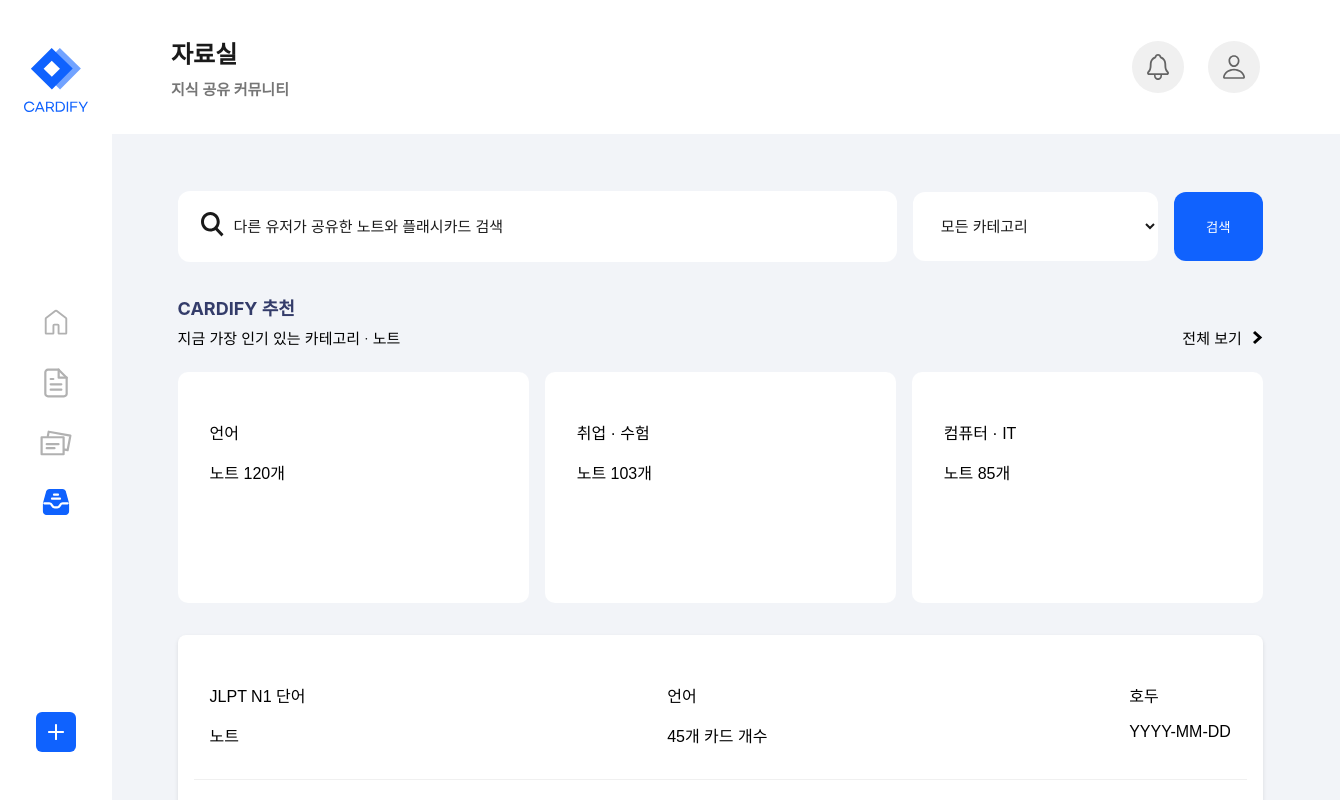
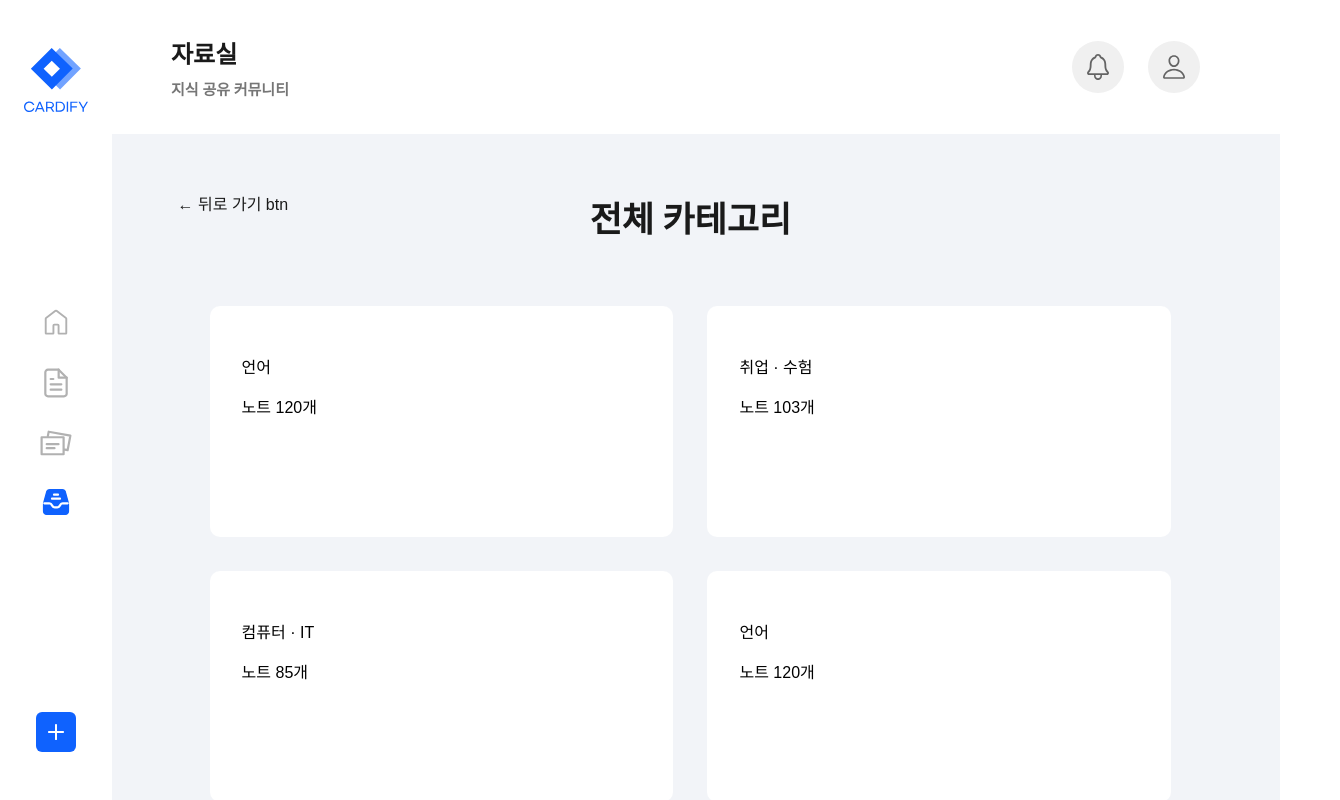
Before and after one commit to UMC-CARDIFY/Client-V1, a React (Vite) app: page /library in a window 1280 px wide. Both pictures are taken after a click on the element "전체 보기". Shown: the top 800 px of the page, 1340 px wide, since content can reach past the window. Built offline with nearby package versions, Linux system fonts and the light colour scheme.

Commit message:
feat: 전체 카테고리 화면 구현

```diff
--- /dev/null
+++ b/src/pages/Library/components/AllCategory.jsx
@@ -0,0 +1,98 @@
+import styled from 'styled-components';
+
+const CategoryItemsContainer = styled.div`
+  display: flex;
+  justify-content: center; /* 가운데 정렬 */
+  padding: 2rem;
+`;
+
+const CategoryItems = styled.div`
+  display: flex;
+  flex-wrap: wrap;
+  gap: 2.13rem;
+`;
+
+const CategoryItemContainer = styled.div`
+min-width: 17.94313rem;
+height: 10.4375rem;
+flex-shrink: 0;
+  flex: 1;
+  padding: 2rem;
+  border-radius: 0.625rem;
+background: var(--White, #FFF);
+cursor: pointer;
+`;
+
+const dummyData = [
+  {
+    title: '언어',
+    noteCount: '120',
+  },
+  {
+    title: '취업 · 수험',
+    noteCount: '103',
+  },
+  {
+    title: '컴퓨터 · IT',
+    noteCount: '85',
+  },
+  {
+    title: '언어',
+    noteCount: '120',
+  },
+  {
+    title: '취업 · 수험',
+    noteCount: '103',
+  },
+  {
+    title: '컴퓨터 · IT',
+    noteCount: '85',
+  },
+  {
+    title: '언어',
+    noteCount: '120',
+  },
+  {
+    title: '취업 · 수험',
+    noteCount: '103',
+  },
+  {
+    title: '컴퓨터 · IT',
+    noteCount: '85',
+  },
+  {
+    title: '언어',
+    noteCount: '120',
+  },
+  {
+    title: '취업 · 수험',
+    noteCount: '103',
+  },
+  {
+    title: '컴퓨터 · IT',
+    noteCount: '85',
+  },
+];
+
+const CategoryItem = ({ title, noteCount }) => {
+  return (
+    <CategoryItemContainer>
+      <p>{title}</p>
+      <p>노트 {noteCount}개</p>
+    </CategoryItemContainer>
+  );
+};
+
+const AllCategory = () => {
+  return (
+    <CategoryItemsContainer>
+      <CategoryItems>
+        {dummyData.map((category, index) => (
+          <CategoryItem key={index} title={category.title} noteCount={category.noteCount} />
+        ))}
+      </CategoryItems>
+    </CategoryItemsContainer>
+  );
+};
+
+export default AllCategory;
--- a/src/pages/Library/components/NoteList.jsx
+++ b/src/pages/Library/components/NoteList.jsx
@@ -1,5 +1,6 @@
-import React from 'react';
 import styled from 'styled-components';
+import note from '../../../assets/note.svg';
+import userIcon from '../../../assets/userIcon.svg';
 
 const NoteItemContainer = styled.div`
   display: flex;
@@ -15,17 +16,28 @@ const NoteItemContainer = styled.div`
 const NoteItem = ({ title, category, cardCount, author, date }) => {
   return (
     <NoteItemContainer>
+        <div>
+        <img src={note} alt="note" />
+        </div>
       <div>
         <p>{title}</p>
         <p>노트</p>
       </div>
       <div>
-        <p>{category}</p>
-        <p>{cardCount ? `${cardCount}개 카드 개수` : '- 카드 개수'}</p>
+      <p>{category}</p>
+      <p>카테고리</p>
+        </div>
+      <div>
+        <p>{cardCount ? `${cardCount}개` : '-'}</p>
+        <p>카드 개수</p>
       </div>
       <div>
+        <img src={userIcon} alt="userIcon" />
         <p>{author}</p>
+      </div>
+      <div>
         <p>{date}</p>
+        <p>업로드일</p>
       </div>
     </NoteItemContainer>
   );
--- a/src/pages/Library/components/RecommendationSection.jsx
+++ b/src/pages/Library/components/RecommendationSection.jsx
@@ -1,4 +1,3 @@
-import React from 'react';
 import styled from 'styled-components';
 import viewAllIcon from '../../../assets/viewAllIcon.svg';
 
@@ -47,7 +46,7 @@ gap: 0.63rem;
 
 const RecommendItems = styled.div`
 display: flex;
-gap: 1rem;
+gap: 2.13rem;
 `;
 
 const RecommendItemContainer = styled.div`
@@ -86,13 +85,15 @@ const dummyData = [
     );
   };
 
-const RecommendationSection = () => {
+  const RecommendationSection = ({ onViewAllClick }) => {
     return (
       <RecommendationContainer>
         <RecommendationTitleDiv>
           <RecommendationTitle>CARDIFY 추천</RecommendationTitle>
-        <RecommendationSubTitle>지금 가장 인기 있는 카테고리 · 노트</RecommendationSubTitle>
-        <ViewAllButton>
+          <RecommendationSubTitle>
+            지금 가장 인기 있는 카테고리 · 노트
+          </RecommendationSubTitle>
+          <ViewAllButton onClick={onViewAllClick}>
             전체 보기
             <img src={viewAllIcon} alt="viewAllIcon" />
           </ViewAllButton>
@@ -100,14 +101,9 @@ const RecommendationSection = () => {
 
         <RecommendItems>
           {dummyData.map((category, index) => (
-        <RecommendItem
-          key={index}
-          title={category.title}
-          noteCount={category.noteCount}
-        />
+            <RecommendItem key={index} title={category.title} noteCount={category.noteCount} />
           ))}
         </RecommendItems>
-
       </RecommendationContainer>
     );
   };
--- a/src/pages/Library/index.jsx
+++ b/src/pages/Library/index.jsx
@@ -3,7 +3,9 @@ import MenuBar from '../../components/MenuBar';
 import TopBar from '../../components/TopBar';
 import NoteList from './components/NoteList';
 import RecommendationSection from './components/RecommendationSection';
+import AllCategory from './components/AllCategory';
 import searchIcon from '../../assets/searchIcon.svg';
+import { useState } from 'react';
 
 
 const Container = styled.div`
@@ -115,13 +117,46 @@ const NoteListSection = styled.div`
   box-shadow: 0 2px 4px rgba(0, 0, 0, 0.1);
 `;
 
+const AllCategoryTitleDiv = styled.div`
+position: relative;
+gap: 0.75rem;
+display: flex;
+justify-content: center;
+`;
+
+const AllCategoryText = styled.div`
+color: #1A1A1A;
+text-align: center;
+font-family: Inter;
+font-size: 2.1875rem;
+font-style: normal;
+font-weight: 700;
+line-height: normal;
+`;
+
+const BackButton = styled.div`
+  position: absolute;
+  left: 0;
+  top: 0;
+  color: #1A1A1A;
+  cursor: pointer;
+  `;
+
 export const Library = () => {
+  const [isViewAllCategory, setIsViewAllCategory] = useState(false);
+
+  const handleViewAllCategory = () => {
+    setIsViewAllCategory(true)
+  };
+
   return (
     <Container>
       <MenuBar />
       <Vcontainer>
         <TopBar title="자료실" subtitle="지식 공유 커뮤니티" />
         <ContentArea>
+        {!isViewAllCategory ? (
+            <>
           <SearchSection>
             <SearchInput placeholder="다른 유저가 공유한 노트와 플래시카드 검색" />
             <SearchIcon>
@@ -137,11 +172,25 @@ export const Library = () => {
             <SearchButton>검색</SearchButton>
           </SearchSection>
 
-          <RecommendationSection />
+          <RecommendationSection onViewAllClick={handleViewAllCategory} />
 
           <NoteListSection>
             <NoteList />
           </NoteListSection>
+          </>
+
+          ) : (
+            // 여기에 전체보기 모드에서 보여줄 콘텐츠를 작성합니다.
+            <>
+            <AllCategoryTitleDiv>
+              <BackButton onClick={() => setIsViewAllCategory(false)}>← 뒤로 가기 btn</BackButton>
+            <AllCategoryText>전체 카테고리</AllCategoryText>
+            </AllCategoryTitleDiv>
+
+            <AllCategory />
+            </>
+          )}
+
         </ContentArea>
       </Vcontainer>
     </Container>
```
Also changed, not shown: src/assets/userIcon.svg (added), src/pages/Library/components/CategoryList.jsx (added). Lines whose indentation alone changed are shown as unchanged.
